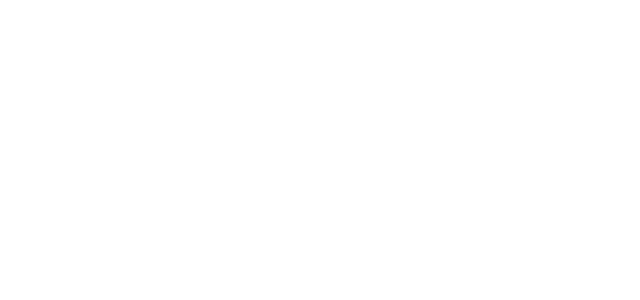
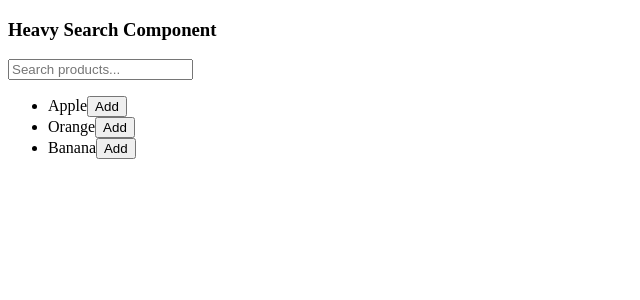
Before and after one commit to adityasolge93/react-examples, a React (Vite) app: page /practice-3 in a window 1280 px wide. Before the commit this address had no page. Shown: the top 300 px of the page, without its empty margins (0-640 px from the left). Built offline with nearby package versions, Linux system fonts and the light colour scheme.

Commit message:
Day-02 examples

```diff
--- a/src/App.jsx
+++ b/src/App.jsx
@@ -2,11 +2,17 @@
 // here.
 import { Route, Routes } from "react-router-dom";
 import Home from './pages/Home';
+import Practice1 from './pages/Practice1';
+import Practice2 from './pages/Practice2';
+import Practice3 from './pages/Practice3';
 
 function App() {
   return (
         <Routes>
             <Route path="/" element={<Home />} />
+            <Route path="/practice-1" element={<Practice1 />} />
+            <Route path="/practice-2" element={<Practice2 />} />
+            <Route path="/practice-3" element={<Practice3 />} />
         </Routes>
     );
 }
--- a/src/pages/Home.jsx
+++ b/src/pages/Home.jsx
@@ -1,7 +1,14 @@
+import { Link } from 'react-router-dom';
+
 function Home() {
     return (
         <div>
             <h1>Welcome to FDA Examples</h1>
+            <ul>
+                <li><Link to="/practice-1">Practice-01: Auto-updating Counter</Link></li>
+                <li><Link to="/practice-2">Practice-02: API Fetching Component</Link></li>
+                <li><Link to="/practice-3">Practice-03: Heavy Search Component</Link></li>
+            </ul>
         </div>
     );
 }
--- /dev/null
+++ b/src/pages/Practice1.jsx
@@ -0,0 +1,40 @@
+import { useState, useRef } from 'react';
+
+function Practice1() {
+    const [counter, setCounter] = useState(0);
+
+    // Practice: Replace timerRef with boolean.
+    const timerRef = useRef(null); // Using this to ensure user doesn't double click the start timer button.
+
+    const handleStart = () => {
+        if (timerRef.current) return;
+
+        timerRef.current = setInterval(() => {
+            // Stale closure!
+            // setCounter(counter + 1);
+
+            // Fixing the stale state trap
+            setCounter(prev => prev + 1);
+        }, 1000);
+    };
+
+    const handleStop = () => {
+        if (timerRef.current === null) return;
+
+        clearInterval(timerRef.current);
+        timerRef.current = null; // Reset the ref.
+    };
+
+    return (
+        <div>
+            <h2>Auto-updating Timer</h2>
+            <p>Timer: {counter}</p>
+            <div>
+                <button onClick={handleStart}>Start</button>
+                <button onClick={handleStop}>Stop</button>
+            </div>
+        </div>
+    );
+}
+
+export default Practice1;
--- /dev/null
+++ b/src/pages/Practice2.jsx
@@ -0,0 +1,25 @@
+import { useState } from 'react';
+import UserProfile from './UserProfile';
+
+function Practice2() {
+    const [activeUserId, setActiveUserId] = useState(1);
+    const [isProfileVisible, setIsProfileVisible] = useState(true);
+
+    return (
+        <div>
+            <h2>API Fetching Component</h2>
+            <button onClick={() => setActiveUserId(1)} >View UserId-1</button>
+            <button onClick={() => setActiveUserId(2)} >View UserId-2</button>
+
+            <button onClick={() => setIsProfileVisible(!isProfileVisible)}>
+                {isProfileVisible ? 'Hide Profile' : 'View Profile'}
+            </button>
+
+            <hr/>
+
+            { isProfileVisible && <UserProfile userId={activeUserId} />}
+        </div>
+    );
+}
+
+export default Practice2;
--- /dev/null
+++ b/src/pages/Practice3.jsx
@@ -0,0 +1,51 @@
+import { useState, useMemo, memo, useCallback } from 'react';
+
+// It will not get re-rendered unless value of props changes.
+// Props here are items and onAddToCard. If any one of them changes,
+// then only the ProductList component gets re-rendered.
+const ProductList = memo(({ items, onAddToCart }) => {
+    console.log('Rendering large list of products...');
+
+    return (
+        <ul>
+            {items.map(item => (
+                <li key={item.id}>
+                    {item.name}
+                    <button onClick={() => onAddToCart(item.id)}>Add</button>
+                </li>
+            ))}
+        </ul>
+    );
+});
+
+function Practice3() {
+    const [query, setQuery] = useState("");
+    const items = [
+        { id: 1, name: 'Apple' },
+        { id: 2, name: 'Orange' },
+        { id: 3, name: 'Banana' },
+    ];
+
+    const filteredProducts = useMemo(() => {
+        return items.filter(i => i.name.toLowerCase().includes(query));
+    }, [query, items]);
+
+    // In this case, useCallback is going to save us from re-rendering ProductList
+    // component every time user clicks "Add" button.
+    const handleAddToCart = useCallback((id) => {
+        console.log(`Added product with id ${id} to card`);
+    }, []);
+
+    return (
+        <div>
+            <h3>Heavy Search Component</h3>
+            <input value={query} placeholder="Search products..."
+                onChange={(e) => setQuery(e.target.value)}
+            />
+
+            <ProductList items={filteredProducts} onAddToCart={handleAddToCart} />
+        </div>
+    );
+}
+
+export default Practice3;
--- /dev/null
+++ b/src/pages/UserProfile.jsx
@@ -0,0 +1,28 @@
+/**
+ * 1. It gets executed, atleast 1, time as soon as the component is
+ *      rendered for the first time.
+ * 2. If the dependency array is empty, that means the useEffect will
+ *      get executed exactly 1 time.
+ * 3. It gets executed everytime value of the dependency gets changed.
+ */
+import { useEffect, useState } from 'react';
+
+function UserProfile({ userId }) {
+    const [user, setUser] = useState(null);
+
+    useEffect(() => {
+        setTimeout(() => {
+            setUser({ userId: userId, name: `user_${userId}`});
+        }, 2000);
+    }, [user]);
+
+    if (!user) return <p>Loading...</p>
+
+    return (
+        <div>
+            <p>User: {user.userId} | {user.name}</p>
+        </div>
+    );
+}
+
+export default UserProfile;
```
Also changed, not shown: 1 other file (tests, documents, lock files or other folders).
